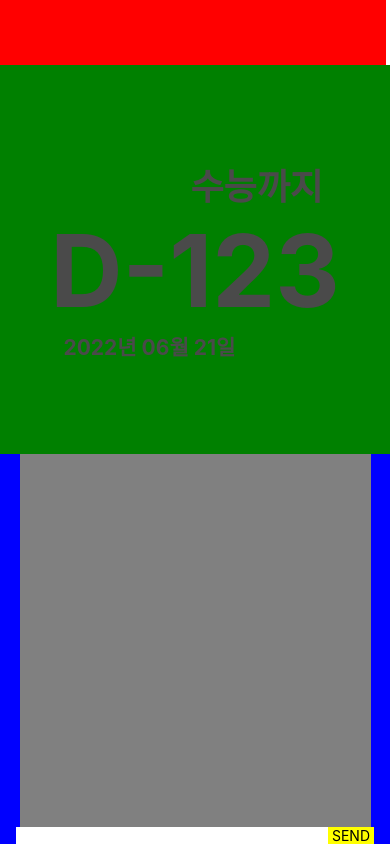
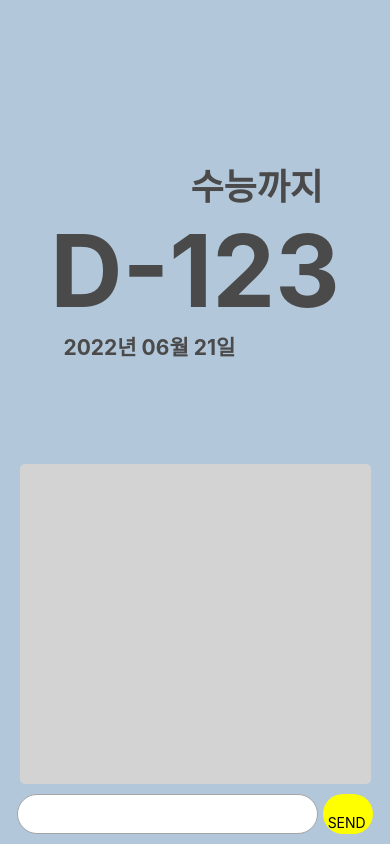
Before and after one commit to KangSuzy/react-native-practice, a React Native app: screen / in a window 390 px wide. Built offline with nearby package versions, Linux system fonts and the light colour scheme.

Commit message:
채팅창 레이아웃 정리 완료 !

```diff
--- a/App.js
+++ b/App.js
@@ -1,6 +1,6 @@
 //App.js
 import React from 'react';
-import { StyleSheet, Text, View, Image, TextInput, TouchableOpacity, ScrollView } from 'react-native';
+import { StyleSheet, Text, View, Image, TextInput, TouchableOpacity, ScrollView, ImageBackground } from 'react-native';
 
 
 export default class App extends React.Component {
@@ -8,6 +8,7 @@ export default class App extends React.Component {
   render() {
     return (
       <View style={styles.container}>
+      <ImageBackground style = {{width:'100%', height:'100%'}} source={require('./images/background.png')}>
         <View style={styles.settingView}>
         <TouchableOpacity>
         <Image source={require('./icon/setting.png')}/>
@@ -31,6 +32,7 @@ export default class App extends React.Component {
                 </TouchableOpacity>
             </View>
         </View>
+        </ImageBackground>
       </View>
     );
   }
@@ -42,20 +44,17 @@ const styles = StyleSheet.create({
     },
     settingView: {
         flex: 1,
-        backgroundColor: 'red',
         justifyContent: 'center',
         alignItems: 'flex-end',
         marginRight: '1%',
     },
     ddayView: {
         flex: 6,
-        backgroundColor: 'green',
         justifyContent: 'center',
         alignItems: 'center',
     },
     chatView: {
         flex: 6,
-        backgroundColor: 'blue',
     },
      titleText:{
         alignSelf: 'flex-end',
@@ -78,19 +77,33 @@ const styles = StyleSheet.create({
      },
      sendButton: {
         backgroundColor: 'yellow',
+        height: 40,
+        width: 50,
+        borderRadius: 20,
+        padding: 5,
+        justifyContent: 'center',
+        alignItems: 'center',
+        marginLeft: 5
      },
      chatInput: {
         backgroundColor: 'white',
-        width: '80%',
+        width: '77%',
+        height: 40,
+        borderWidth: 1,
+        borderColor: '#a5a5a5',
+        borderRadius: 20
      },
      chatControl: {
         flexDirection : 'row',
         alignItems : 'center',
         justifyContent: 'center',
+        marginBottom: 10
      },
      chatScrollView: {
         width : '90%',
+        margin : 10,
         alignSelf : 'center',
-        backgroundColor : 'grey',
+        backgroundColor : '#D3D3D3',
+        borderRadius: 5,
      }
 });
```
Also changed, not shown: images/background.png (added).
